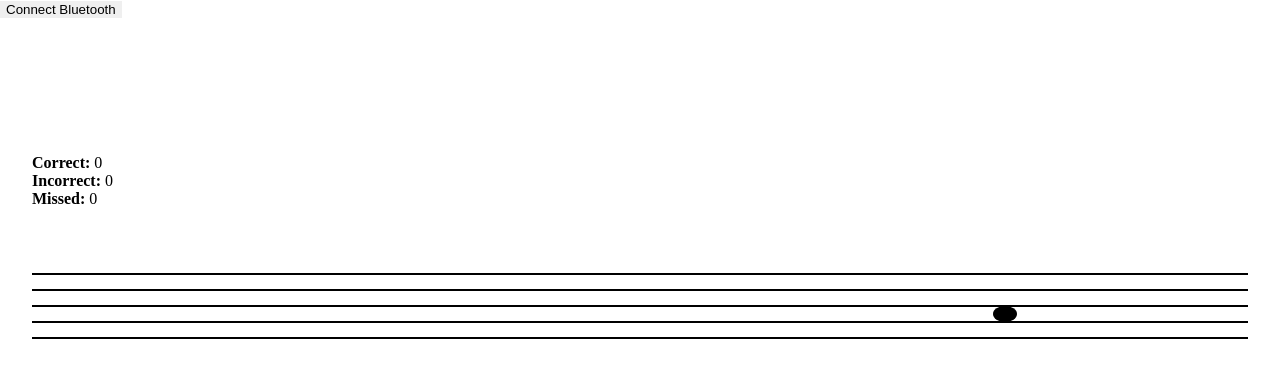
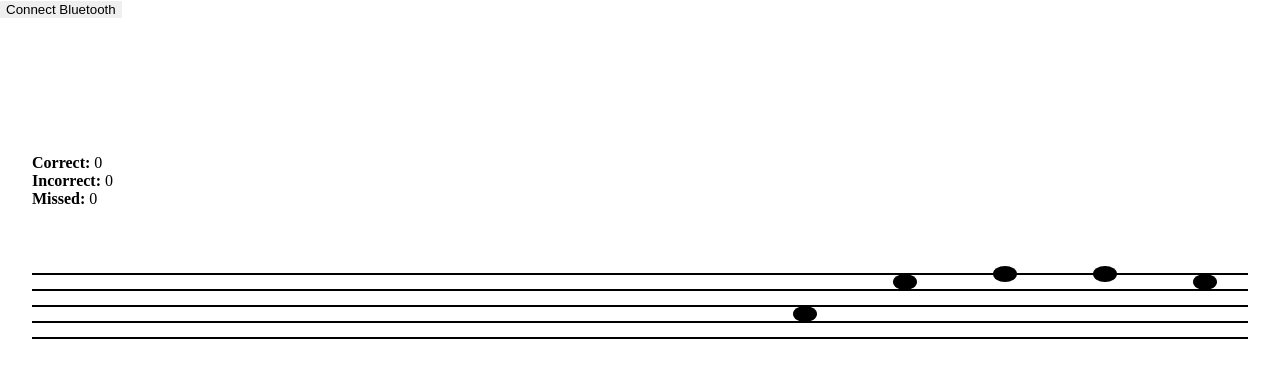
Before and after one commit to jdsuplito/pianomiditest-fork, a plain HTML site: page index.html in a window 1280 px wide. Drawn offline with Linux system fonts and the light colour scheme.

Commit message:
Increase note production speed

```diff
--- a/index.html
+++ b/index.html
@@ -207,7 +207,7 @@
 		setInterval(() => {
 			const newNote = possibleNotes[Math.floor(Math.random() * possibleNotes.length)]
 			insertTrebleNote(newNote);
-		}, 3000);
+		}, 1000);
 
 		const updateClefOnKeypress = (noteId) => {
 			console.log(noteId)
```
